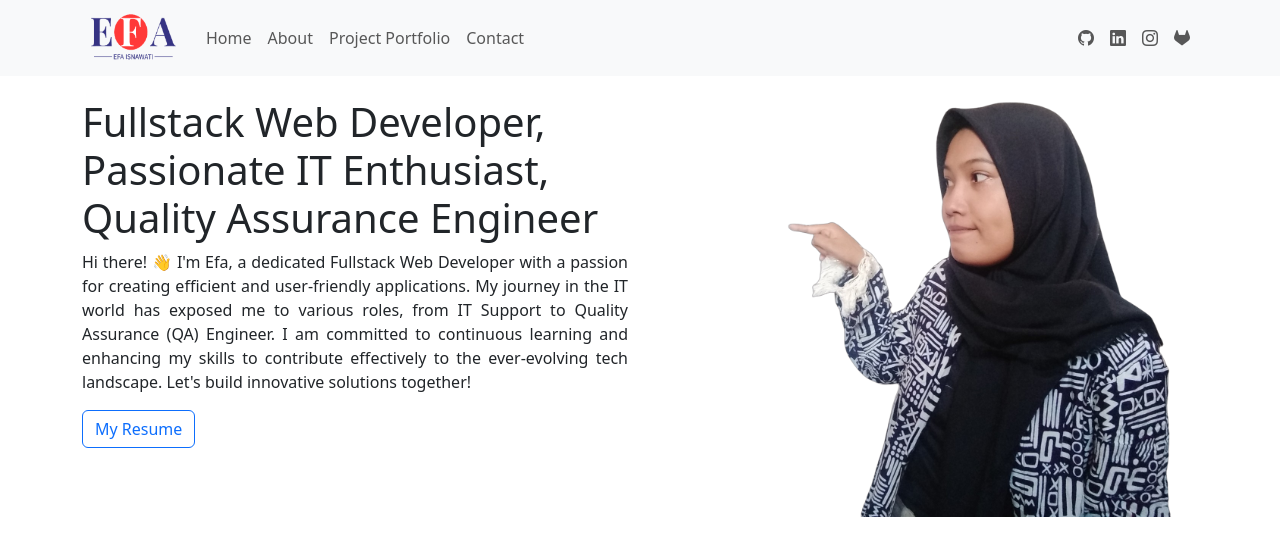
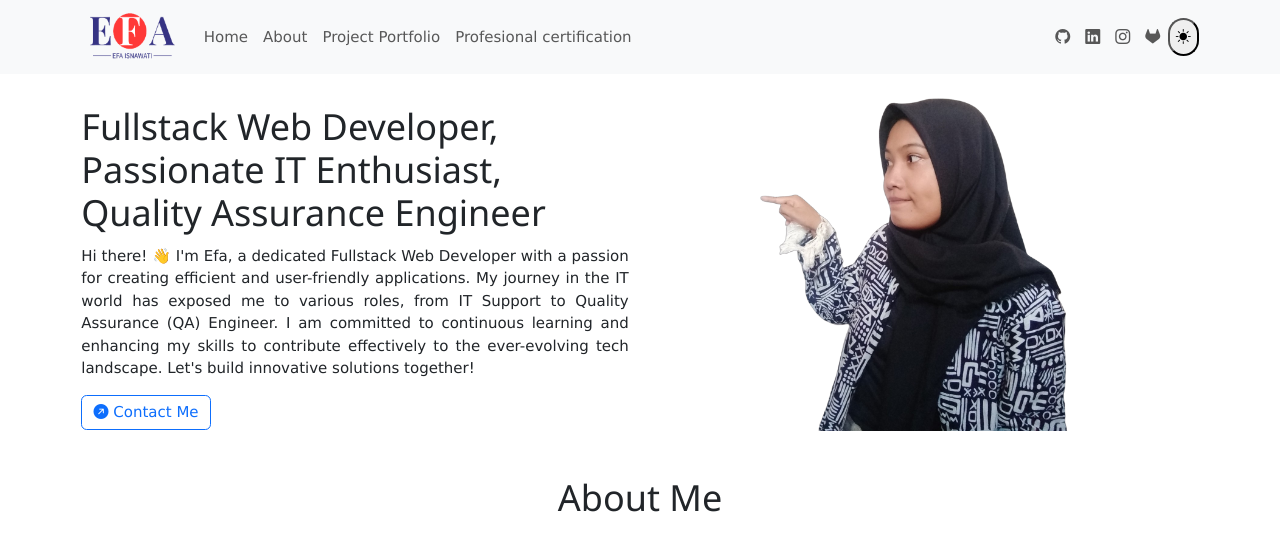
Before and after one commit to Efa-Isnawati/efa-portofolio, a plain HTML site: page index.html in a window 1280 px wide. Drawn offline with nearby package versions, Linux system fonts and the light colour scheme.

Commit message:
update home

```diff
--- a/assets/css/style.css
+++ b/assets/css/style.css
@@ -1,5 +1,8 @@
 .navbar-nav .nav-link.active {
   text-decoration: underline !important;
+}
+#btnSwitch.bi.bi-brightness-high-fill {
+  border-radius: 30px;
 }
 .fixed {
   position: fixed;
--- a/assets/js/script.js
+++ b/assets/js/script.js
@@ -12,3 +12,20 @@ function myFunction() {
     navbar.classList.remove("fixed");
   }
 }
+document.getElementById("btnSwitch").addEventListener("click", () => {
+  const currentTheme = document.documentElement.getAttribute("data-bs-theme");
+
+  if (currentTheme == "dark") {
+    document.documentElement.setAttribute("data-bs-theme", "light");
+    document
+      .getElementById("navbar")
+      .classList.remove("navbar-dark", "bg-dark");
+    document.getElementById("navbar").classList.add("navbar-light", "bg-light");
+  } else {
+    document.documentElement.setAttribute("data-bs-theme", "dark");
+    document
+      .getElementById("navbar")
+      .classList.remove("navbar-light", "bg-light");
+    document.getElementById("navbar").classList.add("navbar-dark", "bg-dark");
+  }
+});
--- a/index.html
+++ b/index.html
@@ -11,15 +11,20 @@
       integrity="sha384-T3c6CoIi6uLrA9TneNEoa7RxnatzjcDSCmG1MXxSR1GAsXEV/Dwwykc2MPK8M2HN"
       crossorigin="anonymous"
     />
+    <link rel="stylesheet" href="https://www.w3schools.com/w3css/4/w3.css" />
+    <link href="https://unpkg.com/aos@2.3.1/dist/aos.css" rel="stylesheet" />
     <!-- Optional: Add Bootstrap Icons -->
     <link
       href="https://cdn.jsdelivr.net/npm/bootstrap-icons@1.11.0/font/bootstrap-icons.css"
       rel="stylesheet"
     />
   </head>
-  <body>
+  <body data-aos-easing="ease" data-aos-duration="400" data-aos-delay="0">
     <div class="container-fluid">
-      <nav class="navbar navbar-expand-lg navbar-light bg-light fixed-top">
+      <nav
+        id="navbar"
+        class="navbar navbar-expand-lg navbar-light bg-light fixed-top"
+      >
         <div class="container">
           <a class="navbar-brand" href="/">
             <img
@@ -47,7 +52,7 @@
           <div class="collapse navbar-collapse" id="navbarNav">
             <ul class="navbar-nav me-auto">
               <li class="nav-item">
-                <a class="nav-link" href="">Home</a>
+                <a class="nav-link" href="/">Home</a>
               </li>
               <li class="nav-item">
                 <a class="nav-link" href="#about">About</a>
@@ -56,7 +61,9 @@
                 <a class="nav-link" href="#portfolio">Project Portfolio</a>
               </li>
               <li class="nav-item">
-                <a class="nav-link" href="#contact">Contact</a>
+                <a class="nav-link" href="#cerificate"
+                  >Profesional certification</a
+                >
               </li>
             </ul>
 
@@ -90,11 +97,17 @@
               >
                 <i class="bi bi-gitlab"></i>
               </a>
+              <!-- <div class="col-auto"> -->
+              <button
+                class="bi bi-brightness-high-fill"
+                id="btnSwitch"
+              ></button>
+              <!-- </div> -->
             </div>
           </div>
         </div>
       </nav>
-      <div class="menu-home my-5">
+      <div class="menu-home my-5 w3-animate-bottom">
         <div class="container">
           <div class="row">
             <div class="col-md-6">
@@ -111,21 +124,34 @@
                 effectively to the ever-evolving tech landscape. Let's build
                 innovative solutions together!
               </p>
-              <button type="button" class="btn btn-outline-primary">
-                My Resume
-              </button>
+              <a
+                href="https://wa.me/6283892142098"
+                class="btn btn-outline-primary bi bi-arrow-up-right-circle-fill"
+                target="_blank"
+              >
+                Contact Me
+              </a>
             </div>
             <div class="col-md-6">
               <img
                 src="assets/images/efa.png"
                 alt=""
-                style="width: 100%"
+                style="width: 80%"
                 class="img-menu"
               />
             </div>
           </div>
         </div>
       </div>
+      <article id="about">
+        <div class="menu-about w3-center w3-animate-bottom">
+          <div class="container">
+            <div class="row">
+              <h1>About Me</h1>
+            </div>
+          </div>
+        </div>
+      </article>
     </div>
 
     <!-- Optional: Add Bootstrap JS (Popper.js and Bootstrap JS) -->
```
